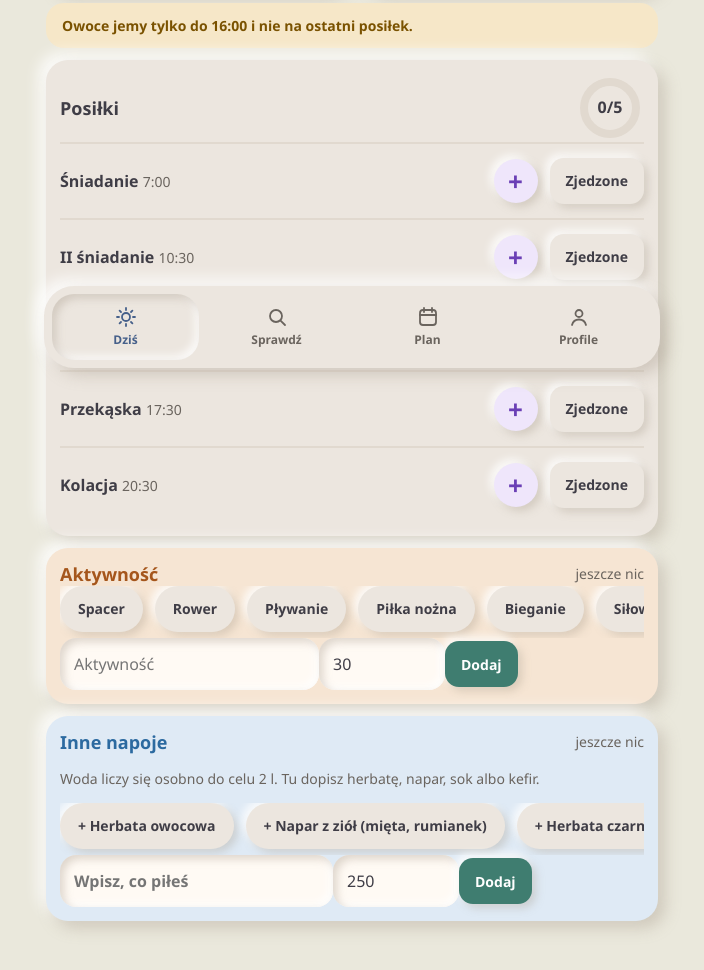
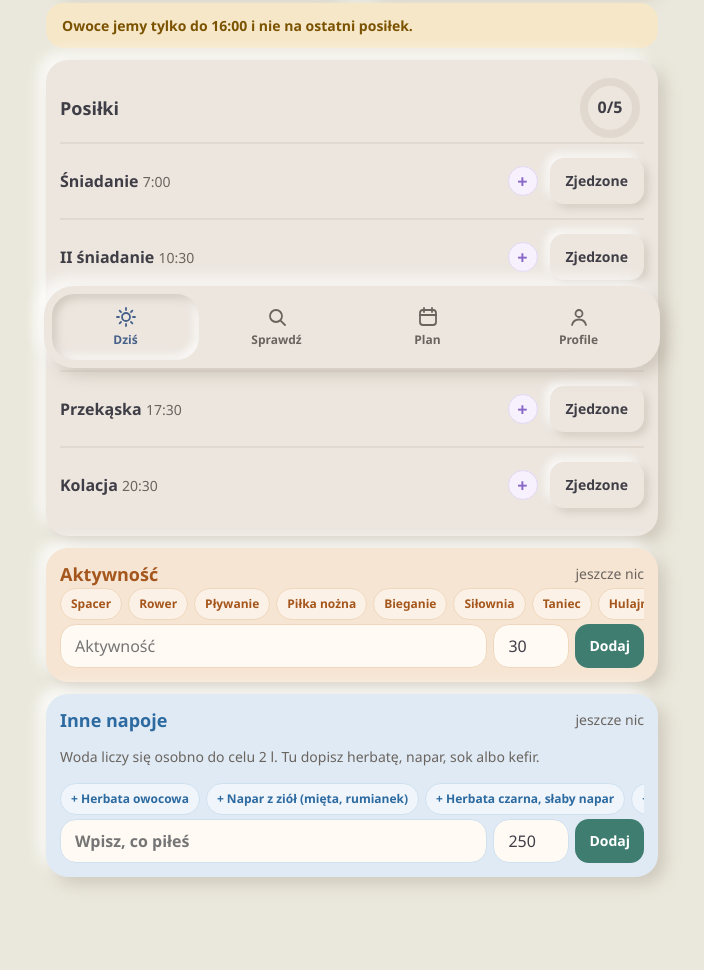
Before and after one commit to Auriol-kno/ZdrowieDietaSport, a plain HTML site: page index.html in a window 1280 px wide. Shown: the part 420-1390 px from the top of the page, without its empty margins (288-992 px from the left). Drawn offline with Linux system fonts and the light colour scheme.

Commit message:
Aktywność i napoje: płaskie przyciski bez artefaktów cienia, mniejsze o 30%, bledsze odcienie; mniejszy plusik
Co-Authored-By: Claude Opus 5.5 <noreply@anthropic.com>
Claude-Session: https://claude.ai/code/session_01XxfU2ANVa92GaJcJ45HUzq

```diff
--- a/styles.css
+++ b/styles.css
@@ -218,3 +218,19 @@ li.kiditem > span:first-child { color: #6a3fb5; font-weight: 700; }
 .card.sport input, .card.drinks input { background: #fffaf4; }
 main { padding-top: 14px; }
 .tabs button[hidden] { display: none; }
+/* Przyciski w Aktywności i Napojach: płaskie, bez cienia (cień neumorficzny źle wygląda na kolorowym tle), o 30% mniejsze, w bledszym odcieniu działu */
+.card.sport .chips.scroll, .card.drinks .chips.scroll { gap: 6px; padding: 2px 0 4px; }
+.card.sport .chip, .card.drinks .chip { min-height: 32px; padding: 0 10px; font-size: 12px; border-radius: 16px; box-shadow: none; border: 1px solid transparent; }
+.card.sport .chip { background: #fbf1e6; color: #a5561c; border-color: #efd7bd; }
+.card.drinks .chip { background: #eff5fb; color: #2c6aa0; border-color: #cfe0ef; }
+.card.sport .chip:active, .card.drinks .chip:active { filter: brightness(.95); }
+/* Mniejszy plusik syna w bledszym fiolecie */
+.meal .plus { width: 30px; height: 30px; min-width: 30px; min-height: 30px; font-size: 18px; background: #f6f1fd; color: #8a68c7; box-shadow: none; border: 1px solid #e3d8f5; }
+.meal .plus[aria-expanded="true"] { background: #e9def9; box-shadow: none; }
+.card.sport input, .card.drinks input { box-shadow: none; min-height: 44px; }
+.card.sport input { border: 1px solid #efd7bd; }
+.card.drinks input { border: 1px solid #cfe0ef; }
+.card.sport button[type=submit], .card.drinks button[type=submit] { box-shadow: none; min-height: 44px; }
+.card.sport form, .card.drinks form { display: grid; grid-template-columns: 1fr 76px auto; gap: 6px; align-items: center; }
+.card.sport form input, .card.drinks form input { min-width: 0; width: 100%; }
+.card.sport form button, .card.drinks form button { padding: 0 14px; }
--- a/sw.js
+++ b/sw.js
@@ -1,4 +1,4 @@
-const CACHE = 'zds-v12';
+const CACHE = 'zds-v13';
 const ASSETS = ['./', 'index.html', 'styles.css', 'app.js', 'config.js', 'sync.js', 'recipes.js', 'kuchnia.js', 'stats.js', 'data/rules.json', 'data/recipes.json', 'data/napoje.json', 'manifest.webmanifest', 'icons/icon.svg', 'icons/icon-192.png', 'icons/icon-512.png', 'icons/apple-touch-icon.png'];
 
 self.addEventListener('install', (e) => {
```
